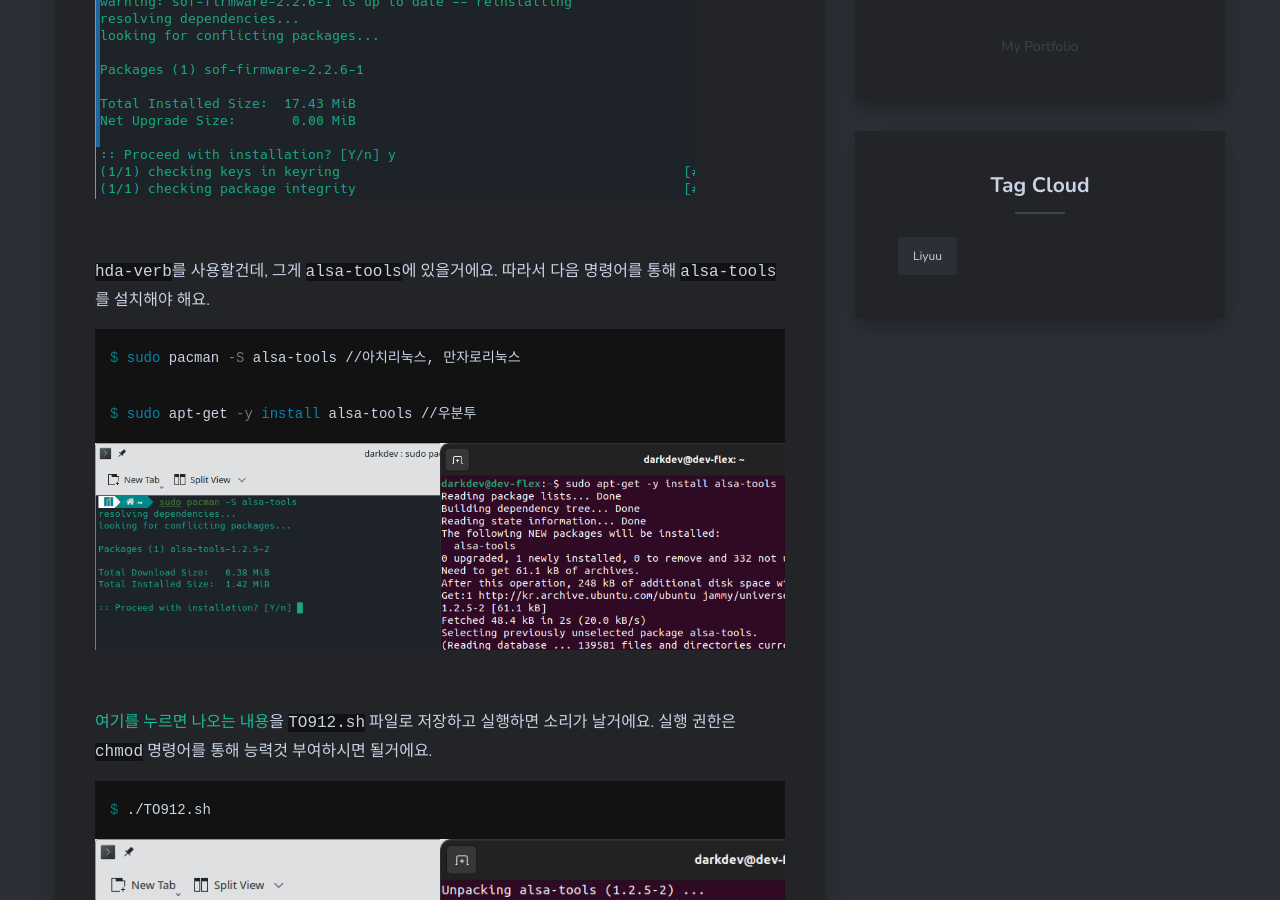
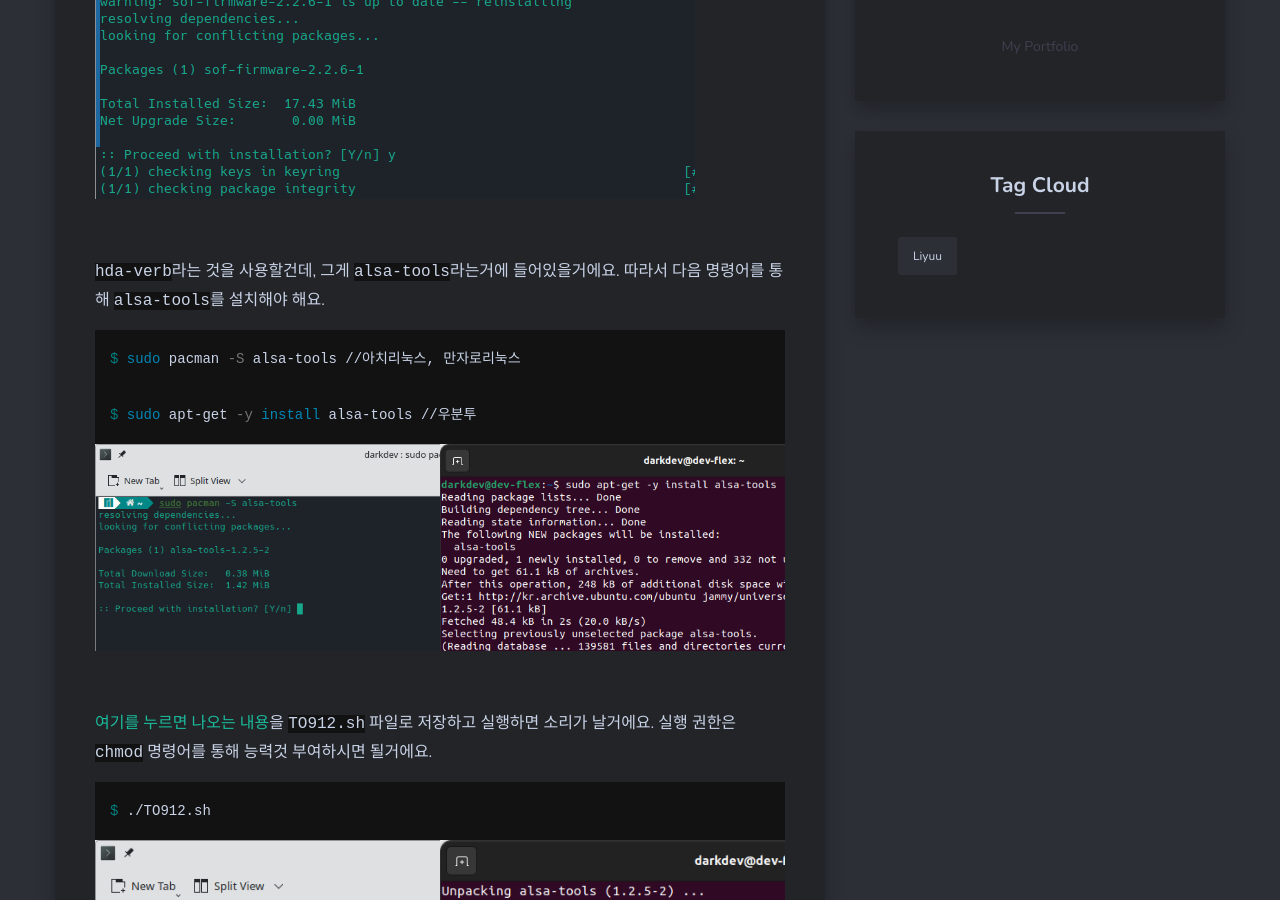
Before and after one commit to DarkTornado/blog, a Jekyll site: the page built from _posts/2023-09-29-galaxybook-linux-sound.md, in a window 1280 px wide and 900 px high, scrolled down 1475 px. Built offline with Jekyll 4.4.1, drawn with Linux system fonts in a browser that asks for light colours; nearby versions of some CDN libraries.

Commit message:
Update 2023-09-29-galaxybook-linux-sound.md

````diff
--- a/_posts/2023-09-29-galaxybook-linux-sound.md
+++ b/_posts/2023-09-29-galaxybook-linux-sound.md
@@ -28,7 +28,7 @@ $ sudo pacman -S sof-firmware
 
 <br>
 
-`hda-verb`를 사용할건데, 그게 `alsa-tools`에 있을거에요. 따라서 다음 명령어를 통해 `alsa-tools`를 설치해야 해요.
+`hda-verb`라는 것을 사용할건데, 그게 `alsa-tools`라는거에 들어있을거에요. 따라서 다음 명령어를 통해 `alsa-tools`를 설치해야 해요.
 ```sh
 $ sudo pacman -S alsa-tools //아치리눅스, 만자로리눅스
 
````
